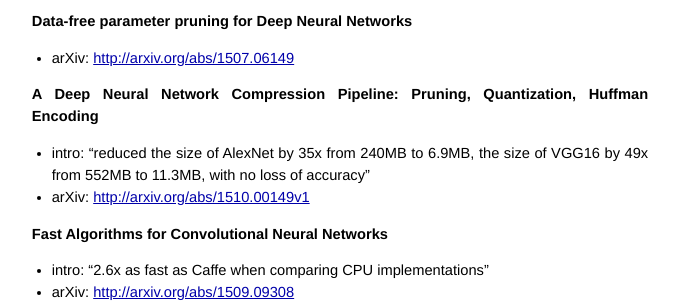
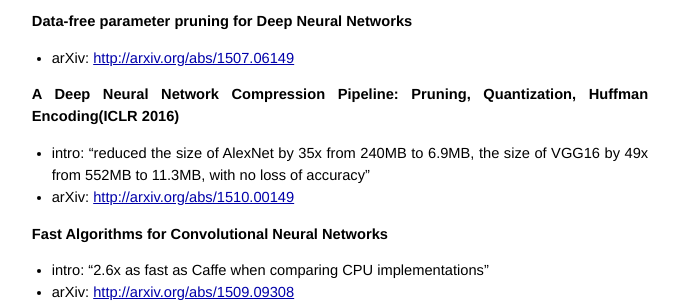
Before and after one commit to handong1587/handong1587.github.io, a Jekyll site: the page built from _posts/deep_learning/2015-10-09-dl-optimization.md, in a window 1280 px wide. Shown: the part 379-681 px from the top of the page, without its empty margins (300-980 px from the left). Built offline with Jekyll 4.4.1, drawn with Linux system fonts in a browser that asks for light colours; Markdown is read by kramdown in place of the engine named in the settings; comment, search, counter and statistics services are not loaded.

Commit message:
updade dl-opt.md

```diff
--- a/_posts/deep_learning/2015-10-09-dl-optimization.md
+++ b/_posts/deep_learning/2015-10-09-dl-optimization.md
@@ -25,10 +25,10 @@ title: Networks Acceleration, Parameter Pruning, Model Size Reduction
 
 - arXiv: [http://arxiv.org/abs/1507.06149](http://arxiv.org/abs/1507.06149)
 
-**A Deep Neural Network Compression Pipeline: Pruning, Quantization, Huffman Encoding**
+**A Deep Neural Network Compression Pipeline: Pruning, Quantization, Huffman Encoding(ICLR 2016)**
 
 - intro: "reduced the size of AlexNet by 35x from 240MB to 6.9MB, the size of VGG16 by 49x from 552MB to 11.3MB, with no loss of accuracy"
-- arXiv: [http://arxiv.org/abs/1510.00149v1](http://arxiv.org/abs/1510.00149v1)
+- arXiv: [http://arxiv.org/abs/1510.00149](http://arxiv.org/abs/1510.00149)
 
 **Fast Algorithms for Convolutional Neural Networks**
 
```
